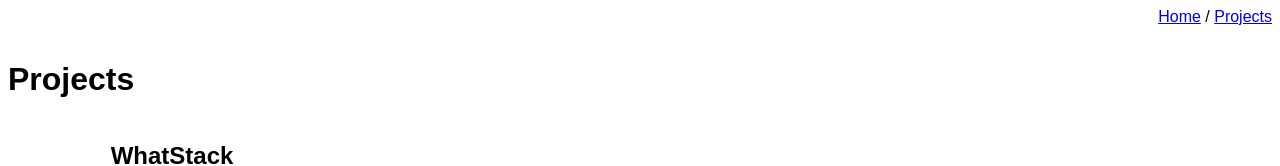
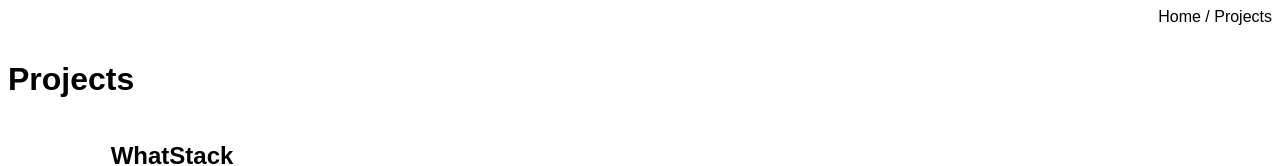
Before and after one commit to FayeCarter/portfolio, a React (Create React App) app: page /projects in a window 1280 px wide. Shown: the top 166 px of the page. Built offline with nearby package versions, Linux system fonts and the light colour scheme.

Commit message:
update navigation css

```diff
--- a/src/components/Project.css
+++ b/src/components/Project.css
@@ -32,3 +32,12 @@
 .tech-stack {
   font-style: italic;
 }
+
+a:link, a:visited {
+  text-decoration: none;
+  color: black;
+}
+
+a:hover {
+  background-color:rgba(255,0,0,0.3);
+}
```
